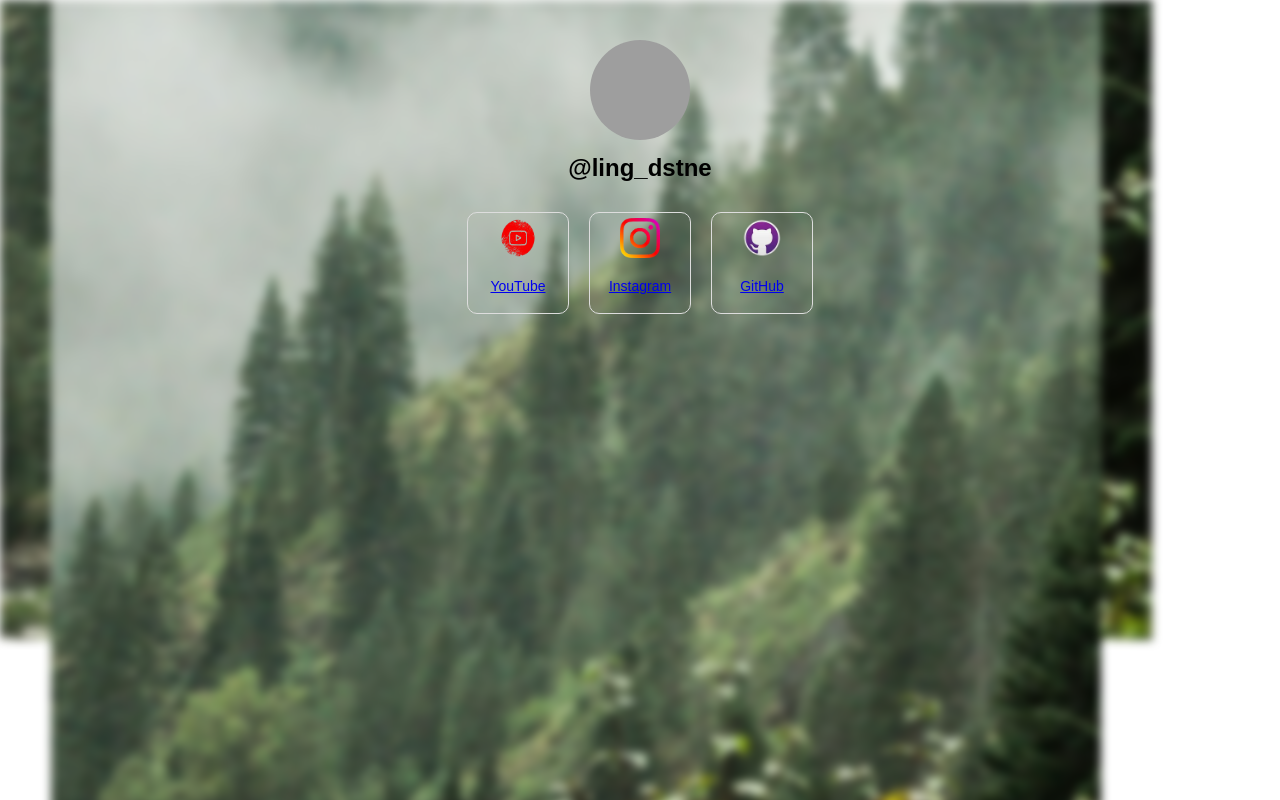
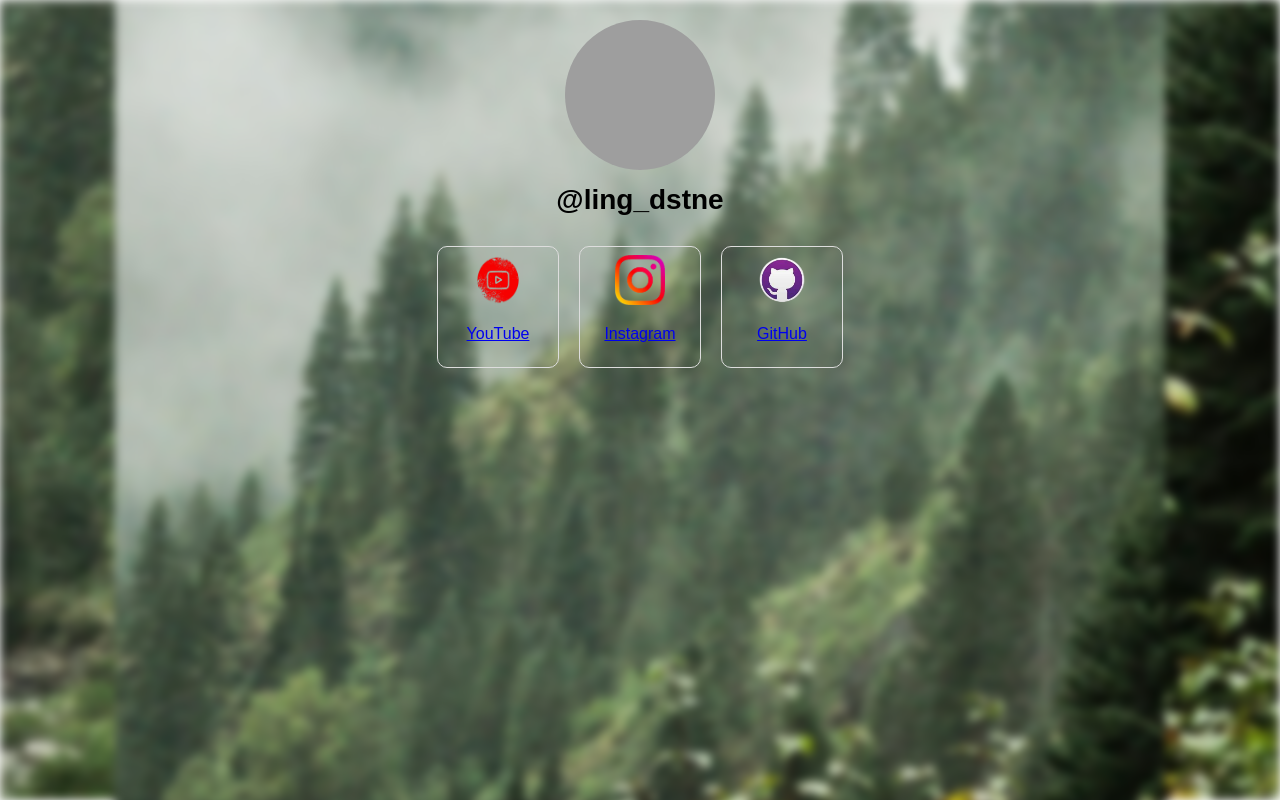
Before and after one commit to Lingdstne/Treelink, a plain HTML site: page index.html in a window 1280 px wide. Drawn offline with Linux system fonts and the light colour scheme; grey boxes are pictures that could not be loaded.

Commit message:
Update style.css

```diff
--- a/style.css
+++ b/style.css
@@ -5,8 +5,8 @@ body {
 }
 
 .container {
-  width: 80%;
-  margin: 40px auto;
+  width: 90%;
+  margin: 20px auto;
   text-align: center;
 }
 
@@ -15,14 +15,14 @@ body {
 }
 
 .profile img {
-  width: 100px;
-  height: 100px;
+  width: 150px;
+  height: 150px;
   border-radius: 50%;
   margin: 0 auto;
 }
 
 .profile h1 {
-  font-size: 24px;
+  font-size: 28px;
   margin-top: 10px;
 }
 
@@ -34,8 +34,8 @@ body {
 
 .link {
   margin: 10px;
-  width: 100px;
-  height: 100px;
+  width: 120px;
+  height: 120px;
   display: flex;
   flex-direction: column;
   align-items: center;
@@ -51,13 +51,13 @@ body {
 }
 
 .link img {
-  width: 40px;
-  height: 40px;
+  width: 50px;
+  height: 50px;
   margin-bottom: 10px;
 }
 
 .link p {
-  font-size: 14px;
+  font-size: 16px;
   margin-top: 10px;
 }
 
@@ -65,11 +65,37 @@ body {
   position: fixed;
   top: 0;
   left: 0;
-  width: 90%;
-  height: 80vh;
+  width: 100%;
+  height: 100vh;
   background-image: url('hutan.jpg');
   background-size: cover;
   background-position: center;
   filter: blur(5px);
   z-index: -1;
 }
+
+/* Media Queries untuk layar kecil */
+@media (max-width: 768px) {
+  .profile img {
+    width: 120px;
+    height: 120px;
+  }
+
+  .profile h1 {
+    font-size: 24px;
+  }
+
+  .link {
+    width: 100px;
+    height: 100px;
+  }
+
+  .link img {
+    width: 40px;
+    height: 40px;
+  }
+
+  .link p {
+    font-size: 14px;
+  }
+}
```
